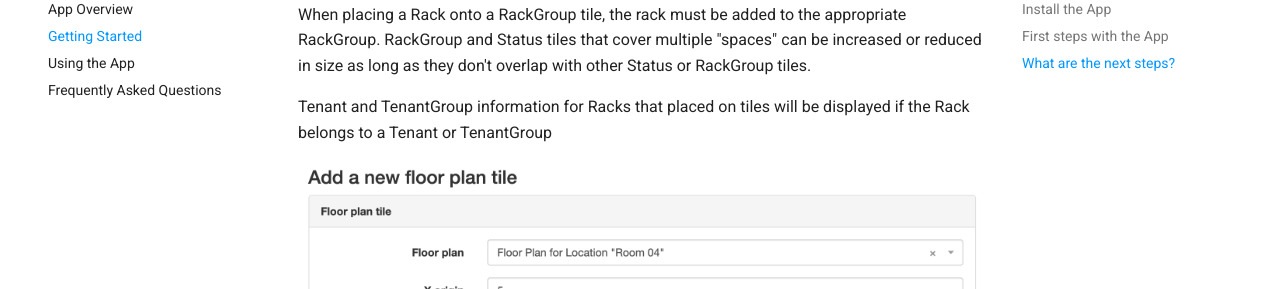
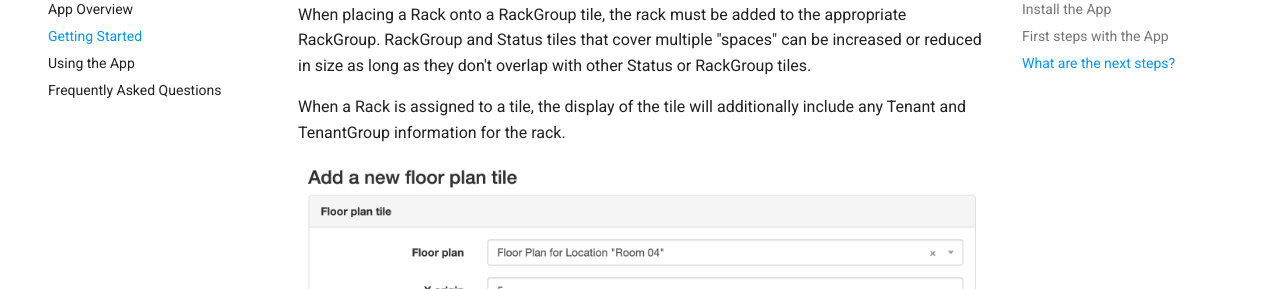
Before and after one commit to nautobot/nautobot-app-floor-plan, an MkDocs documentation site: the page built from docs/user/app_getting_started.md, in a window 1280 px wide and 900 px high, scrolled down 2543 px. Shown: the part 163-452 px from the top of the window. Built offline with MkDocs 1.6.1 and Material for MkDocs 9.7.7, drawn with Linux system fonts in a browser that asks for light colours; comment, search, counter and statistics services are not loaded.

Commit message:
Update docs/user/app_getting_started.md
Co-authored-by: Glenn Matthews <glenn.matthews@networktocode.com>

```diff
--- a/docs/user/app_getting_started.md
+++ b/docs/user/app_getting_started.md
@@ -36,7 +36,7 @@ You can assign a Status to each tile, and optionally assign a Rack or RackGroup
 
 You can place racks within the Status or RackGroup tiles that are covering multiple spaces. When placing a Rack onto a RackGroup tile, the rack must be added to the appropriate RackGroup. RackGroup and Status tiles that cover multiple "spaces" can be increased or reduced in size as long as they don't overlap with other Status or RackGroup tiles.
 
-Tenant and TenantGroup information for Racks that placed on tiles will be displayed if the Rack belongs to a Tenant or TenantGroup
+When a Rack is assigned to a tile, the display of the tile will additionally include any Tenant and TenantGroup information for the rack.
 
 ![Add Tile form](../images/add-tile-form.png)
 
```
